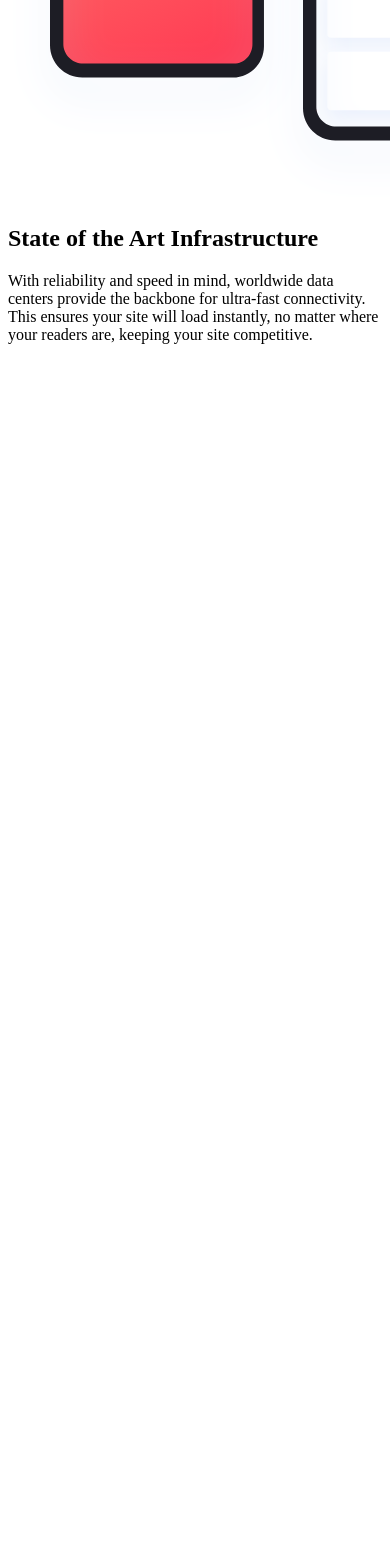
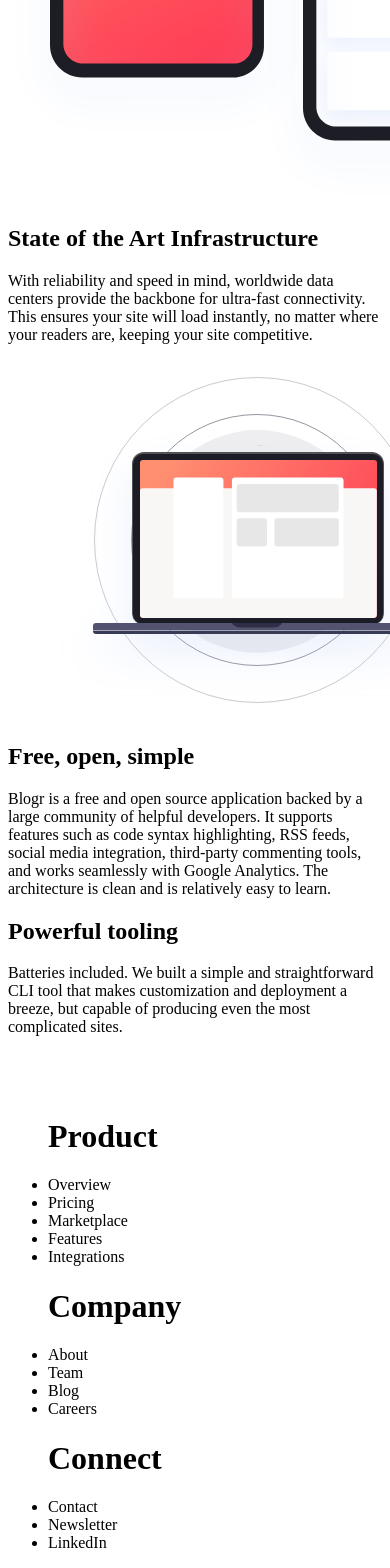
Before and after one commit to AbubakerSallam/blog-challange, a Vue app: page / in a window 390 px wide. Shown: the part 3095-4663 px from the top of the page. Before the commit the page ends 3455 px from the top, so only its background shows below. Built offline with nearby package versions, Linux system fonts and the light colour scheme; the HTML template or start-up script is replaced by a standard one.

Commit message:
middle designs are ready, fotter and every thing in the challange

```diff
--- a/src/App.vue
+++ b/src/App.vue
@@ -1,7 +1,10 @@
 <script setup>
 import introNav from './components/introNav.vue'
 import HeaderSection from './components/HeaderSection.vue'
+import middleSection from './components/middleSection.vue'
 import { ref } from 'vue'
+import LaptopSection from './components/laptopSection.vue'
+import FotterSection from './components/fotterSection.vue'
 const navItems = ref([
   {
     navName: 'Product',
@@ -22,34 +25,9 @@ const navItems = ref([
   <div class="flex flex-col max-w-screen overflow-hidden">
     <introNav :navItems="navItems" />
     <HeaderSection />
-    <section class="h-[400px] mb-69 w-screen">
-      <div
-        class="w-full h-full bg-body-gradient rounded-bl-[96px] relative rounded-tr-[96px] overflow-hidden flex"
-      >
-        <div class="w-1/2">
-          <img
-            class="absolute -bottom-1/3 -left-1/6"
-            src="./assets/images/bg-pattern-circles.svg"
-            alt=""
-          />
-          <div class="static overflow-visible">
-            <img
-              class="z-2 absolute overflow-y-scroll left-20 -top-20"
-              src="./assets/images/illustration-phones.svg "
-              alt=""
-            />
-          </div>
-        </div>
-        <div class="z-3 w1/2 mx-auto content-center">
-          <h1 class="text-white text-3xl mb-4">State of the Art Infrastructure</h1>
-          <p class="text-white max-w-lg">
-            With reliability and speed in mind, worldwide data centers provide the backbone for
-            ultra-fast connectivity. This ensures your site will load instantly, no matter where
-            your readers are, keeping your site competitive.
-          </p>
-        </div>
-      </div>
-    </section>
+    <middleSection />
+    <LaptopSection />
+    <FotterSection />
   </div>
 </template>
 
--- a/src/components/HeaderSection.vue
+++ b/src/components/HeaderSection.vue
@@ -13,14 +13,14 @@ onMounted(() => {
 </script>
 
 <template>
-  <div class="max-w-screen mt-20 mx-auto">
+  <div class="max-w-screen mb-20 sm:mb-0 mt-20 mx-auto">
     <div class="font-bold text-3xl text-center">Designed for the future</div>
 
     <div
       class="flex flex-col-reverse text-center sm:text-left mx-auto justify-around sm:flex-row max-w-screen"
     >
       <div class="sm:w-2/3 space-y-8 mt-16 sm:ml-42 justify-center">
-        <div class="text-xl font-semibold block max-sm:max-w-4/5">
+        <div class="text-xl font-semibold mx-auto max-sm:max-w-4/5 items-center">
           <span class="inline-flex max-sm:max-w-2/3">Introducing an extensible editor</span>
           <p class="max-w-lg text-base font-normal mt-2">
             Blogr features an exceedingly intuitive interface which lets you focus on one thing:
@@ -29,6 +29,7 @@ onMounted(() => {
             and themes provide easy ways to add functionality or change the looks of a blog.
           </p>
         </div>
+
         <div class="text-xl max-sm:max-w-4/5 mx-auto font-semibold block">
           <span class="inline-flex max-sm:max-w-2/3">Robust content management</span>
           <p class="max-w-lg text-base font-normal mt-2">
--- /dev/null
+++ b/src/components/fotterSection.vue
@@ -0,0 +1,34 @@
+<template>
+  <div class="mt-16 sm:h-[250px] bg-gray-900 rounded-tr-[64px]">
+    <div
+      class="flex flex-col text-center items-center sm:items-start my-auto justify-evenly content-center sm:flex-row sm:pt-10 pt-14 sm:pb-0 pb-14"
+    >
+      <img class="mb-8" src="../assets/images/logo.svg" alt="" />
+      <ul class="text-white mb-8">
+        <h1 class="font-bold mb-3">Product</h1>
+        <li class="text-sm">Overview</li>
+        <li class="text-sm">Pricing</li>
+        <li class="text-sm">Marketplace</li>
+        <li class="text-sm">Features</li>
+        <li class="text-sm">Integrations</li>
+      </ul>
+      <ul class="text-white mb-8">
+        <h1 class="font-bold mb-3">Company</h1>
+        <li class="text-sm">About</li>
+        <li class="text-sm">Team</li>
+        <li class="text-sm">Blog</li>
+        <li class="text-sm">Careers</li>
+      </ul>
+      <ul class="text-white mb-8">
+        <h1 class="font-bold mb-3">Connect</h1>
+        <li class="text-sm">Contact</li>
+        <li class="text-sm">Newsletter</li>
+        <li class="text-sm">LinkedIn</li>
+      </ul>
+    </div>
+  </div>
+</template>
+
+<script setup></script>
+
+<style lang="scss" scoped></style>
--- /dev/null
+++ b/src/components/laptopSection.vue
@@ -0,0 +1,48 @@
+<script setup>
+import { ref, onMounted } from 'vue'
+
+const isSmallScreen = ref(false)
+
+onMounted(() => {
+  const mql = window.matchMedia('(min-width: 640px)')
+  isSmallScreen.value = mql.matches
+  mql.addEventListener('change', (e) => {
+    isSmallScreen.value = e.matches
+  })
+})
+</script>
+<template>
+  <section class="flex flex-col sm:flex-row w-full">
+    <div class="w-1/2 flex items-center mx-auto">
+      <img
+        class="backdrop-shadow-3xl w-full sm:-translate-x-42 sm:-translate-y-1/4"
+        :src="
+          isSmallScreen
+            ? '/src/assets/images/illustration-laptop-desktop.svg'
+            : '/src/assets/images/illustration-laptop-mobile.svg'
+        "
+      />
+    </div>
+    <div
+      class="z-3 w-1/2 flex flex-col gap-8 sm:gap-19 mx-auto sm:my-0 content-center mt-4 sm:mt-0"
+    >
+      <div>
+        <h1 class="text-xl sm:text-3xl font-semibold mb-4">Free, open, simple</h1>
+        <p class="text-sm sm:text-base text-center sm:text-left max-w-lg -mx-10 sm:m-0">
+          Blogr is a free and open source application backed by a large community of helpful
+          developers. It supports features such as code syntax highlighting, RSS feeds, social media
+          integration, third-party commenting tools, and works seamlessly with Google Analytics. The
+          architecture is clean and is relatively easy to learn.
+        </p>
+      </div>
+      <div>
+        <h1 class="text-xl sm:text-3xl font-semibold mb-4">Powerful tooling</h1>
+        <p class="text-sm sm:text-base text-center sm:text-left max-w-lg -mx-10 sm:m-0">
+          Batteries included. We built a simple and straightforward CLI tool that makes
+          customization and deployment a breeze, but capable of producing even the most complicated
+          sites.
+        </p>
+      </div>
+    </div>
+  </section>
+</template>
--- /dev/null
+++ b/src/components/middleSection.vue
@@ -0,0 +1,39 @@
+<template>
+  <section class="h-[400px] my-16 sm:my-64 w-screen">
+    <div
+      class="w-full h-full bg-body-gradient rounded-bl-[96px] relative rounded-tr-[96px] space-y-4 overflow-hidden justify-between flex flex-col sm:flex-row"
+    >
+      <!-- TODO: try to add group that may add the overflow hidden to specific div -->
+      <div class="w-1/2">
+        <img
+          class="absolute max-sm:-top-4/12 sm:-bottom-1/3 sm:-left-1/6"
+          src="../assets/images/bg-pattern-circles.svg"
+          alt=""
+        />
+        <div class="relative w-full h-full">
+          <img
+            class="z-2 absolute overflow-visible left-1/2 scale-150 sm:scale-100 sm:left-20 -top-20"
+            src="../assets/images/illustration-phones.svg "
+            alt=""
+          />
+        </div>
+      </div>
+      <div class="z-3 w-1/2 mx-auto my-auto sm:my-0 content-center mt-32 sm:mt-0">
+        <h1 class="text-white text-2xl sm:text-3xl font-semibold mb-4">
+          State of the Art Infrastructure
+        </h1>
+        <p
+          class="sm:text-white text-zinc-300 text-sm sm:text-base text-center sm:text-left max-w-lg -mx-10 sm:m-0"
+        >
+          With reliability and speed in mind, worldwide data centers provide the backbone for
+          ultra-fast connectivity. This ensures your site will load instantly, no matter where your
+          readers are, keeping your site competitive.
+        </p>
+      </div>
+    </div>
+  </section>
+</template>
+
+<script setup></script>
+
+<style lang="scss" scoped></style>
```
